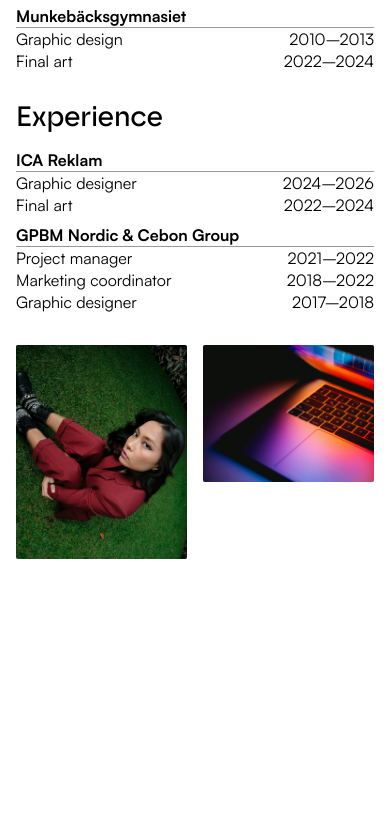
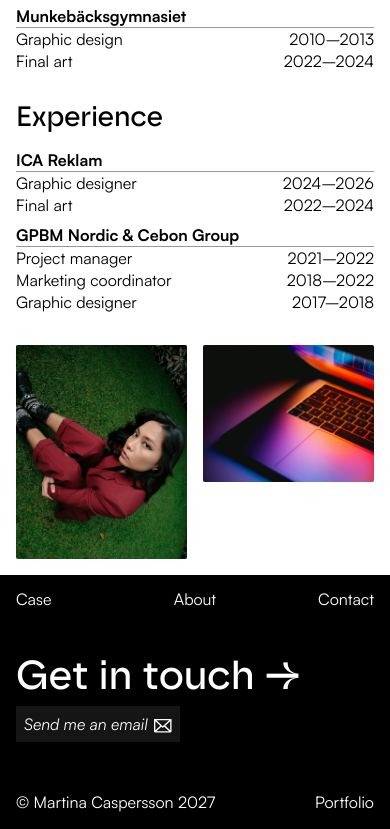
Before and after one commit to martinacaspersson/portfolio, a plain HTML site: page index.html in a window 390 px wide. Shown: the part 2410-3239 px from the top of the page. Before the commit the page ends 2985 px from the top, so only its background shows below. Drawn offline with Linux system fonts and the light colour scheme.

Commit message:
Steg 9: footer
- Svart footer med länkar (vänster/mitten/höger), Get in touch och copyright
- Send me an email länkar till mailto:martina@caspersson.biz
  - Desktop: 64px text, högerställd i kolumn 7–12
  - Mobil: kursiv 16px med kuvertikon (exporterad från Figma)
- Höjd 250px på mobil → 510px på desktop
- --text-link-lg skalar nu 40 → 64px

Co-Authored-By: Claude Opus 5.5 <noreply@anthropic.com>
Claude-Session: https://claude.ai/code/session_01YB5i2smSMD5WPwACBREz5g

```diff
--- a/css/style.css
+++ b/css/style.css
@@ -49,7 +49,7 @@
   --text-subheading: clamp(1.75rem, 1.662rem + 0.3756vw, 2rem);     /* 28 → 32 */
   --text-body: clamp(1rem, 0.912rem + 0.3756vw, 1.25rem);           /* 16 → 20 */
   --text-link-sm: clamp(1rem, 0.912rem + 0.3756vw, 1.25rem);        /* 16 → 20 */
-  --text-link-lg: 2.5rem;                                           /* 40 (mobilmeny) */
+  --text-link-lg: clamp(2.5rem, 1.9718rem + 2.2535vw, 4rem);        /* 40 → 64 */
 
   --line-height-heading: 1.05;
   --line-height-body: normal;
@@ -558,6 +558,119 @@ h3 {
   }
 }
 
+/* ---------- Footer ---------- */
+/* Mörkt läge (Figma: Footer): svart bakgrund, vit text, mörkgrå e-postknapp.
+   Tre rader: länkar överst, Get in touch i mitten (tar resten av höjden), copyright nederst.
+   Höjd 250px (375) → 510px (1440). */
+.site-footer {
+  --background-primary: #000000;
+  --background-secondary: #151515;
+  --text-primary: #ffffff;
+
+  display: grid;
+  grid-template-columns: repeat(var(--grid-columns), minmax(0, 1fr));
+  grid-template-rows: auto 1fr auto;
+  gap: var(--grid-gap);
+  min-height: clamp(250px, 158.45px + 24.413vw, 510px);
+  padding: var(--grid-margin);
+  background-color: var(--background-primary);
+  color: var(--text-primary);
+}
+
+.site-footer a:hover {
+  text-decoration: underline;
+  text-underline-offset: 0.15em;
+}
+
+/* Länkarna fördelas på tre lika breda delar: vänster, mitten, höger */
+.site-footer__nav {
+  grid-column: 1 / -1;
+  display: grid;
+  grid-template-columns: repeat(3, minmax(0, 1fr));
+  gap: inherit;
+  font-size: var(--text-link-sm);
+  line-height: var(--line-height-link);
+}
+
+.site-footer__nav a:nth-child(2) {
+  justify-self: center;
+}
+
+.site-footer__nav a:nth-child(3) {
+  justify-self: end;
+}
+
+.site-footer__contact {
+  grid-column: 1 / -1;
+  display: flex;
+  flex-direction: column;
+  justify-content: center;
+  align-items: flex-start;
+  gap: var(--gap-sm);
+}
+
+.site-footer__email {
+  display: flex;
+  align-items: center;
+  gap: 4px;
+  padding: 8px;
+  background-color: var(--background-secondary);
+  font-size: var(--text-link-sm);
+  font-style: italic;
+  line-height: var(--line-height-link);
+  white-space: nowrap;
+}
+
+.site-footer__email img {
+  flex: none;
+}
+
+.site-footer__copyright {
+  grid-column: 1 / span 4;
+}
+
+.site-footer__label {
+  grid-column: 5 / span 2;
+  text-align: right;
+}
+
+@media (min-width: 768px) {
+  .site-footer {
+    gap: 8px;
+  }
+
+  /* Get in touch i kolumn 1–6, knappen högerställd i 7–12, båda vertikalt centrerade */
+  .site-footer__contact {
+    display: grid;
+    grid-template-columns: subgrid;
+    align-items: center;
+  }
+
+  .site-footer__title {
+    grid-column: 1 / span 6;
+  }
+
+  .site-footer__email {
+    grid-column: 7 / span 6;
+    justify-self: end;
+    padding: 16px;
+    font-size: var(--text-link-lg);
+    font-style: normal;
+  }
+
+  .site-footer__email img {
+    display: none;
+  }
+
+  .site-footer__copyright {
+    grid-column: 1 / span 3;
+  }
+
+  .site-footer__label {
+    grid-column: 10 / span 3;
+  }
+}
+
 /* ---------- Hjälpklasser ---------- */
 .visually-hidden {
   position: absolute;
--- a/index.html
+++ b/index.html
@@ -189,8 +189,24 @@
     </section>
   </main>
 
-  <!-- Steg 9: Footer -->
-  <footer class="site-footer" id="contact"></footer>
+  <footer class="site-footer" id="contact">
+    <nav class="site-footer__nav" aria-label="Footer">
+      <a href="#case">Case</a>
+      <a href="#about">About</a>
+      <a href="#contact">Contact</a>
+    </nav>
+
+    <div class="site-footer__contact">
+      <h2 class="heading site-footer__title">Get in touch →</h2>
+      <a class="site-footer__email" href="mailto:martina@caspersson.biz">
+        Send me an email
+        <img src="assets/icons/envelope.svg" width="20" height="20" alt="">
+      </a>
+    </div>
+
+    <p class="site-footer__copyright">© Martina Caspersson 2027</p>
+    <p class="site-footer__label">Portfolio</p>
+  </footer>
 
 </body>
 </html>
```
Also changed, not shown: assets/icons/envelope.svg (added), 1 other file.
